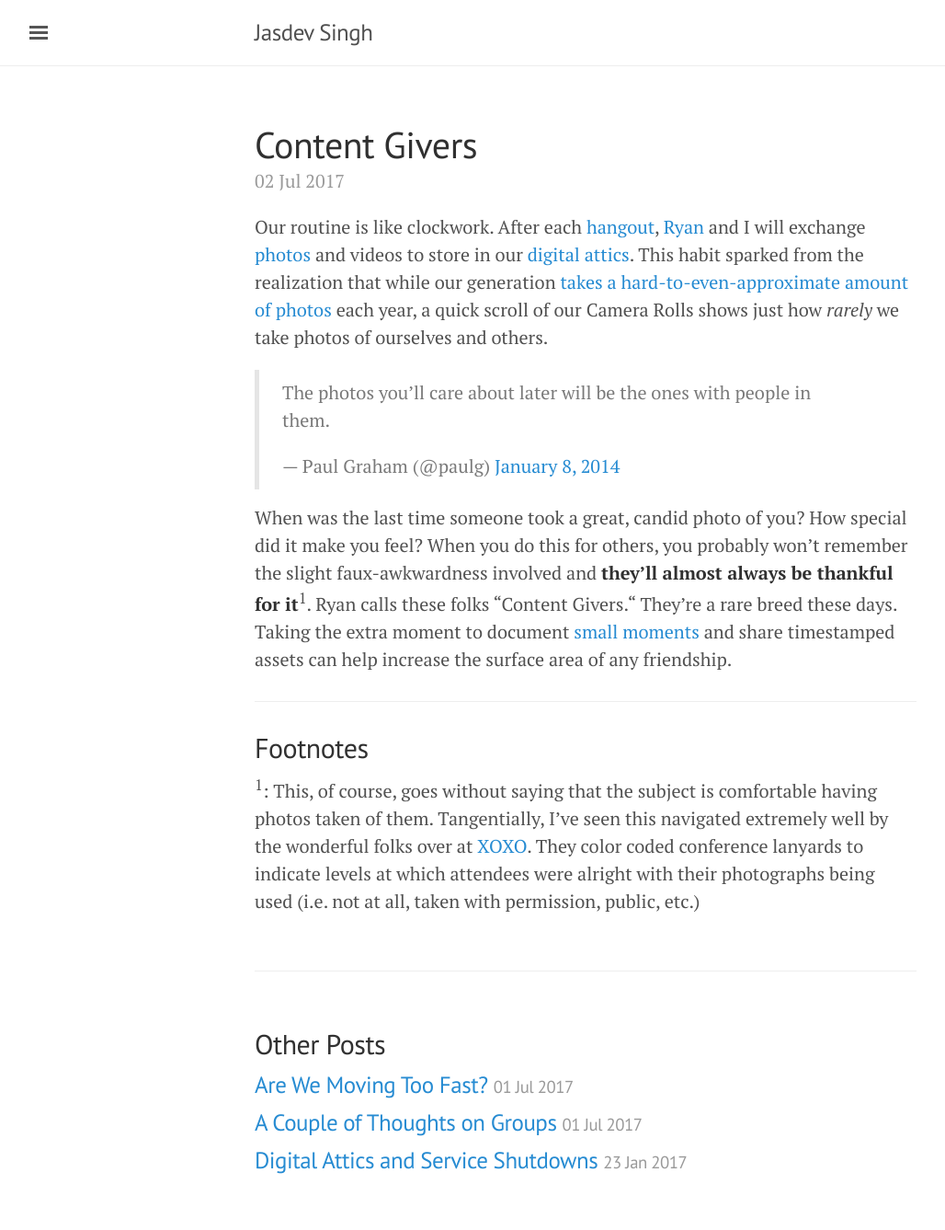
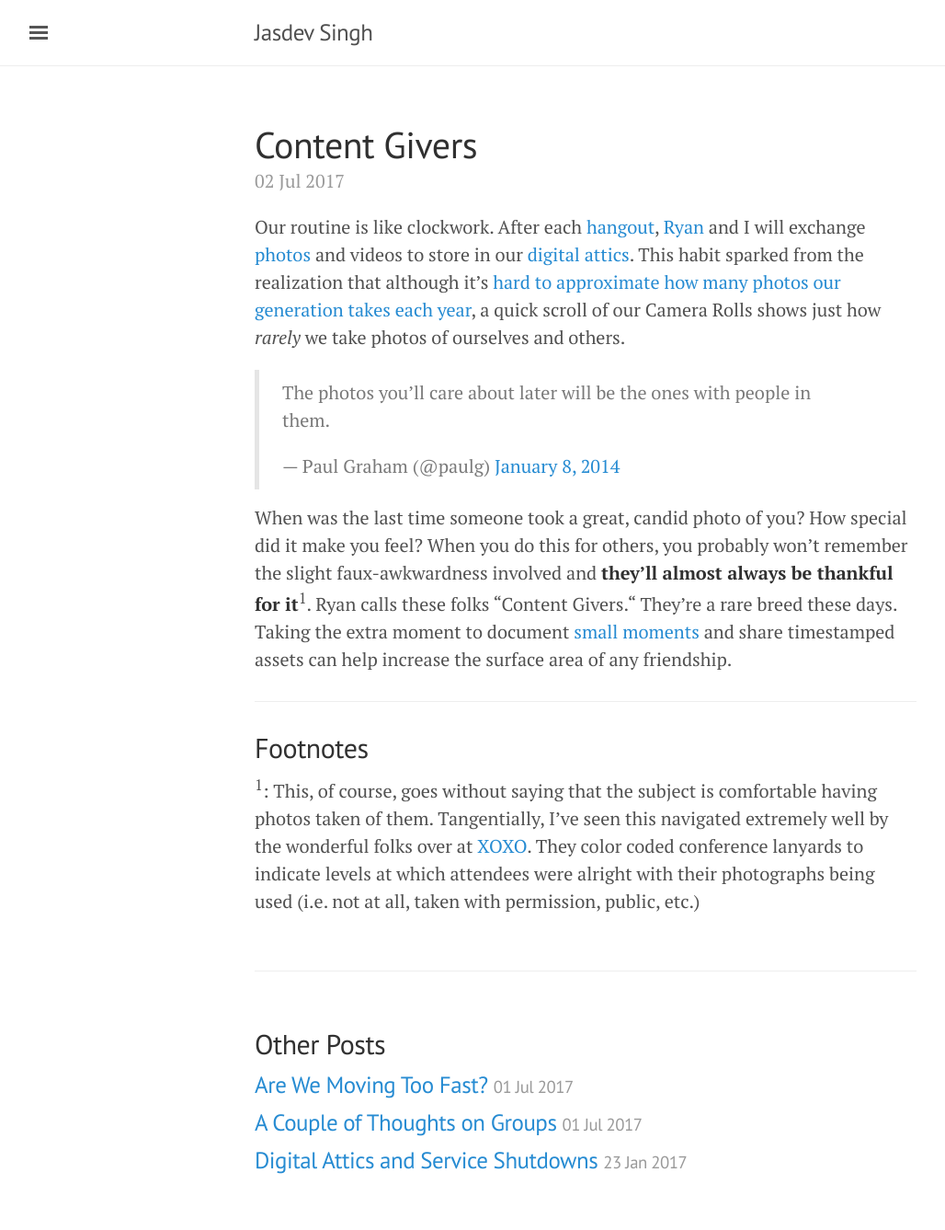
Before and after one commit to rvsrvs/jasdev.github.io, a Jekyll site: the page built from _posts/2017-7-2-content-givers.md, in a window 1280 px wide. Shown: the whole page at 92% size, without its empty margins (3-1031 px from the left). Built offline with Jekyll 4.4.1, drawn with Linux system fonts in a browser that asks for light colours; comment, search, counter and statistics services are not loaded.

Commit message:
Slight edit

```diff
--- a/_posts/2017-7-2-content-givers.md
+++ b/_posts/2017-7-2-content-givers.md
@@ -4,7 +4,7 @@ title: Content Givers
 permalink: content-givers
 ---
 
-Our routine is like clockwork. After each [hangout](https://www.instagram.com/p/BUFscWDApi3/), [Ryan](https://twitter.com/ryandawidjan) and I will exchange [photos](https://twitter.com/jasdev/status/862051865529286656) and videos to store in our [digital attics](/digital-attics). This habit sparked from the realization that while our generation [takes a hard-to-even-approximate amount of photos](http://ben-evans.com/benedictevans/2015/8/19/how-many-pictures) each year, a quick scroll of our Camera Rolls shows just how _rarely_ we take photos of ourselves and others.
+Our routine is like clockwork. After each [hangout](https://www.instagram.com/p/BUFscWDApi3/), [Ryan](https://twitter.com/ryandawidjan) and I will exchange [photos](https://twitter.com/jasdev/status/862051865529286656) and videos to store in our [digital attics](/digital-attics). This habit sparked from the realization that although it’s [hard to approximate how many photos our generation takes each year](http://ben-evans.com/benedictevans/2015/8/19/how-many-pictures), a quick scroll of our Camera Rolls shows just how _rarely_ we take photos of ourselves and others.
 
 <blockquote class="twitter-tweet" data-lang="en"><p lang="en" dir="ltr">The photos you’ll care about later will be the ones with people in them.</p>&mdash; Paul Graham (@paulg) <a href="https://twitter.com/paulg/status/421088648310706176">January 8, 2014</a></blockquote> <script async src="//platform.twitter.com/widgets.js" charset="utf-8"></script>
 
```
